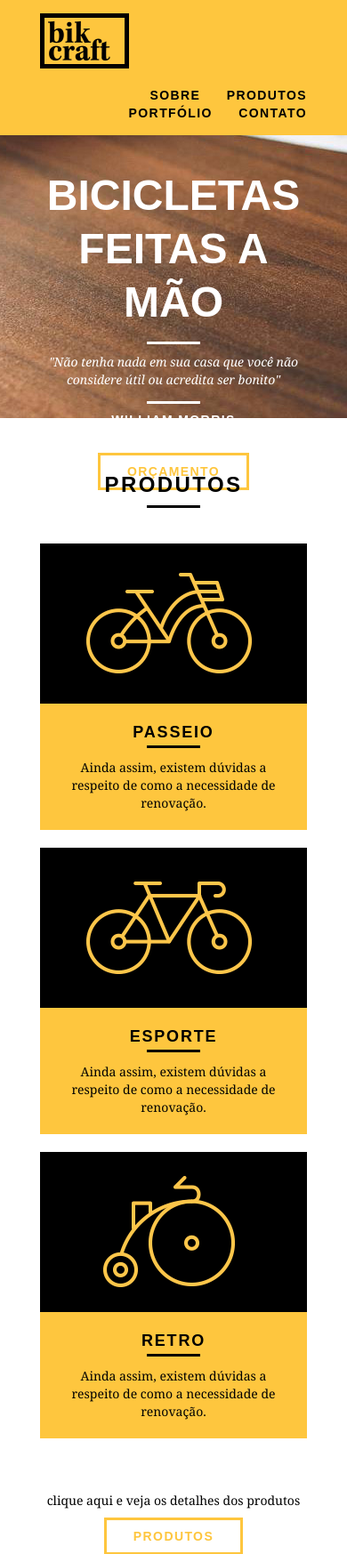
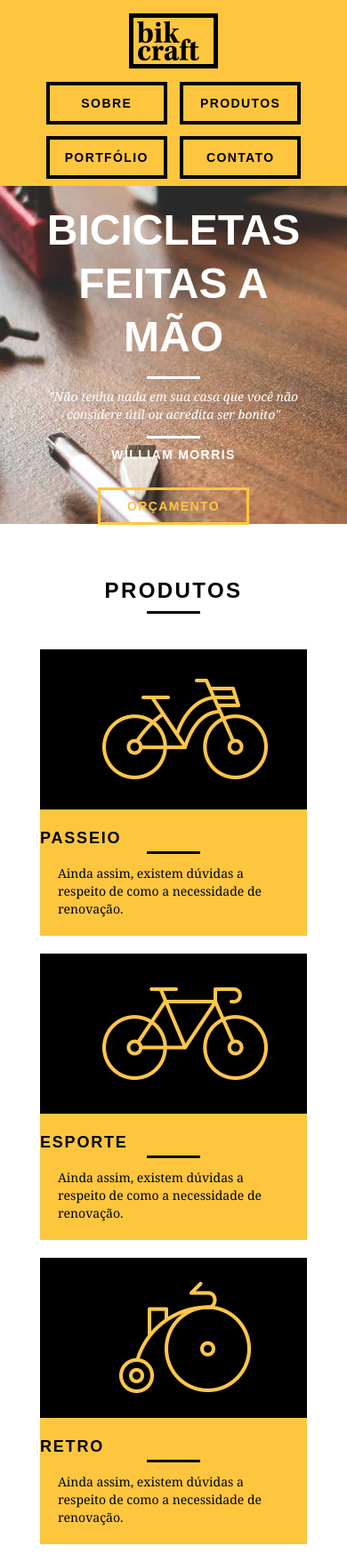
Before and after one commit to GioBP/webdesignaulas, a PHP site: page /index.html in a window 390 px wide; the page is wider, and only the part inside the window is pictured. Shown: the top 1747 px of that part at 89% size. Run offline with PHP 8.4, Linux system fonts and the light colour scheme.

Commit message:
Header
 Adaptando o header para torná-lo responsivo.

```diff
--- a/contato.html
+++ b/contato.html
@@ -8,6 +8,7 @@
 		<link rel="stylesheet" type="text/css" href="css/grid.css">
 		<link rel="stylesheet" type="text/css" href="css/style.css">
 		<link rel="stylesheet" type="text/css" href="css/contato.css">
+		<link rel="stylesheet" type="text/css" href="css/responsivo.css">
 	</head>
 	<body>
 		<!--Comentarios -->
--- /dev/null
+++ b/css/responsivo.css
@@ -0,0 +1,48 @@
+/*Estilo Tablet*/
+@media only screen and (min-width: 788px) and (max-width: 979px) {
+
+
+}
+
+/*Mobile*/
+@media only screen and (max-width: 787px) {
+/*Header*/
+.header{
+	position: relative;
+	padding-bottom: 0px;
+}
+
+.header img {
+	margin: 0 auto 10px auto;
+}
+
+.header_menu {
+	text-align: center;
+}
+
+.header_menu ul li {
+	margin: 5px;
+}
+
+.header_menu ul li a{
+	border: 4px solid #000;
+	width: 136px;
+	display: block;
+	float: left;
+}
+
+.header_menu ul li a:hover{
+	border-color: #fff;
+}
+
+/*Introducao*/
+.introducao {
+	margin-top: 0px;
+	padding-top: 20px;
+	background: url("../img/bg-mobile.jpg") no-repeat center;
+	background-size: cover;
+}
+
+
+
+}
--- a/css/style.css
+++ b/css/style.css
@@ -90,13 +90,12 @@ img {
 
 .header_menu {
 	text-align: right;
-	margin-top: 20px;
 }
 
 .header_menu ul li {
-	display: inline;
+	display: inline-block;
 	margin-left: 25px;
-
+	margin-top: 20px;
 }
 
 .header_menu ul li a{
@@ -124,9 +123,9 @@ img {
 	height: 380px;
 	background: url("../img/bg.jpg") no-repeat center;
 	background-size: cover;
-	margin-top: 90px;
+	margin-top: 92px;
 	text-align: center;
-	padding-top: 100px;
+	padding-top: 80px;
 }
 
 .introducao h1 {
@@ -198,6 +197,10 @@ img {
 
 .produtos_lista li {
 	background: #fec63e;
+}
+
+.produtos_lista li img{
+	margin: 0 auto;
 	text-align: center;
 }
 
--- a/index.html
+++ b/index.html
@@ -7,6 +7,7 @@
 		<link rel="stylesheet" type="text/css" href="css/reset.css">
 		<link rel="stylesheet" type="text/css" href="css/grid.css">
 		<link rel="stylesheet" type="text/css" href="css/style.css">
+		<link rel="stylesheet" type="text/css" href="css/responsivo.css">
 	</head>
 	<body>
 		<!--Comentarios -->
--- a/portfolio.html
+++ b/portfolio.html
@@ -8,6 +8,7 @@
 		<link rel="stylesheet" type="text/css" href="css/grid.css">
 		<link rel="stylesheet" type="text/css" href="css/style.css">
 		<link rel="stylesheet" type="text/css" href="css/portfolio.css">
+		<link rel="stylesheet" type="text/css" href="css/responsivo.css">
 	</head>
 	<body>
 		<!--Comentarios -->
--- a/produtos.html
+++ b/produtos.html
@@ -8,6 +8,7 @@
 		<link rel="stylesheet" type="text/css" href="css/grid.css">
 		<link rel="stylesheet" type="text/css" href="css/style.css">
 		<link rel="stylesheet" type="text/css" href="css/produtos.css">
+		<link rel="stylesheet" type="text/css" href="css/responsivo.css">
 	</head>
 	<body>
 		<!--Comentarios -->
--- a/sobre.html
+++ b/sobre.html
@@ -8,6 +8,7 @@
 		<link rel="stylesheet" type="text/css" href="css/grid.css">
 		<link rel="stylesheet" type="text/css" href="css/style.css">
 		<link rel="stylesheet" type="text/css" href="css/sobre.css">
+		<link rel="stylesheet" type="text/css" href="css/responsivo.css">
 	</head>
 	<body>
 		<!--Comentarios -->
```
